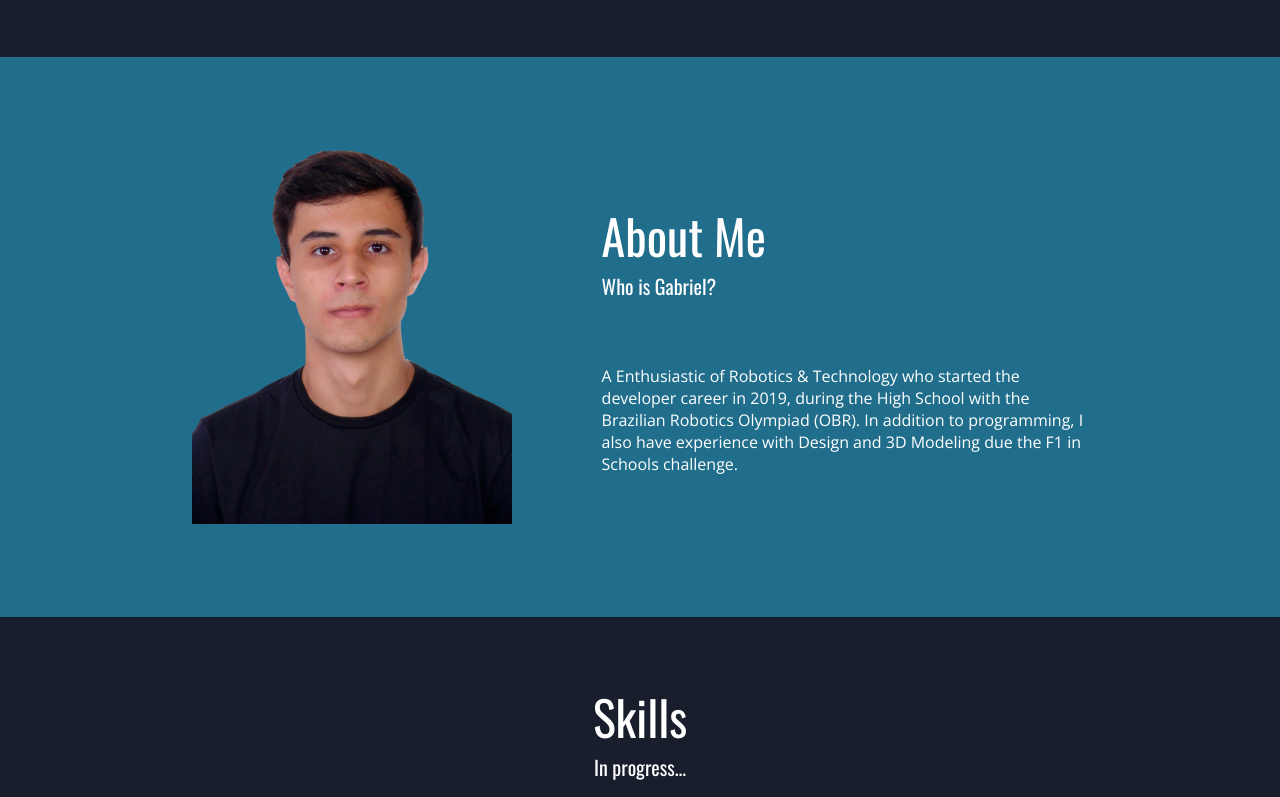
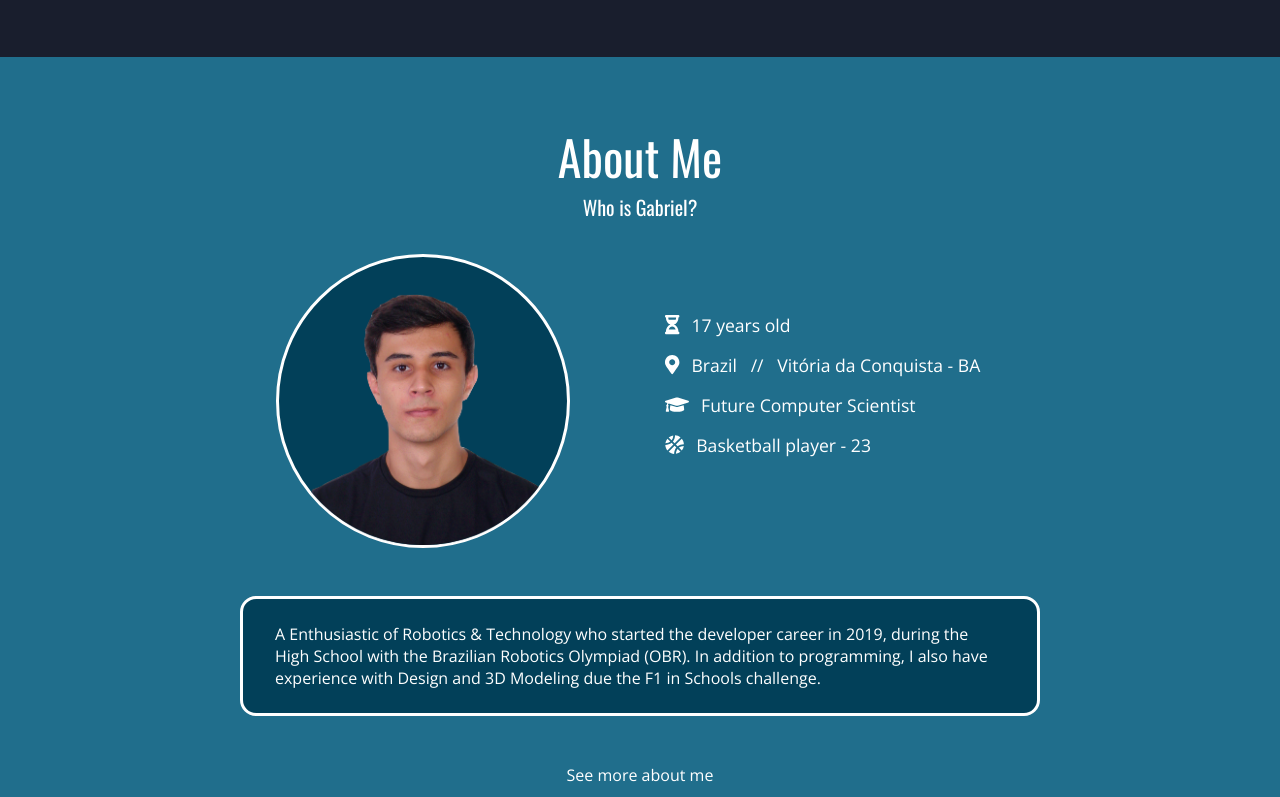
Before and after one commit to gabriel-dp/gabriel-dp.github.io_v1, a React (Create React App) app: page / in a window 1280 px wide. Shown: the part 703-1500 px from the top of the page. Built offline with nearby package versions, Linux system fonts and the light colour scheme; no server answers.

Commit message:
aboutme update

```diff
--- a/src/components/Header/index.jsx
+++ b/src/components/Header/index.jsx
@@ -1,8 +1,8 @@
 import { HeaderContainer, HeaderTitle, HeaderSubtitle } from './styles';
 
-const Header = ({ title, subtitle, bg, align = 'center'}) => {
+const Header = ({ title, subtitle, bg, bottom=4}) => {
     return (
-        <HeaderContainer align={align}>
+        <HeaderContainer bottom={bottom}>
             <HeaderTitle bg={bg}>{title}</HeaderTitle>
             <HeaderSubtitle bg={bg}>{subtitle}</HeaderSubtitle>
         </HeaderContainer>
--- a/src/components/Header/styles.js
+++ b/src/components/Header/styles.js
@@ -1,10 +1,10 @@
 import styled from 'styled-components';
 
 export const HeaderContainer = styled.div`
-    margin-bottom: 4rem;
+    margin-bottom: ${props => props.bottom}rem;
     display: flex;
     flex-direction: column;
-    align-items: ${props => props.align};
+    align-items: center;
 `;
 
 export const HeaderTitle = styled.h3`
--- /dev/null
+++ b/src/components/SeeMore/index.jsx
@@ -0,0 +1,11 @@
+import { SeeMoreContainer } from './styles';
+
+const SeeMore = (props) => {
+    return (
+        <SeeMoreContainer>
+            {props.children}
+        </SeeMoreContainer>
+    );
+}
+
+export default SeeMore;
--- /dev/null
+++ b/src/components/SeeMore/styles.js
@@ -0,0 +1,35 @@
+import styled from 'styled-components';
+
+export const SeeMoreContainer = styled.div`
+    color: ${props => props.theme.colors.white};
+
+    a, a:hover, a:focus, a:active {
+        text-decoration: none;
+        color: inherit;
+        font-size: 1rem;
+
+        @media (min-width: 750px) {
+            position: relative;
+            display: block;
+            transition: 0.25s;
+
+            ::after {
+                position: absolute;
+                content: "";
+                width: 100%;
+                height: 2px;
+                top: 100%;
+                left: 0;
+                background: ${props => props.theme.colors.white};
+                transition: transform 0.5s;
+                transform: scaleX(0);
+                transform-origin: right;
+            }
+
+            :hover::after {
+                transform: scaleX(1);
+                transform-origin: left;
+            }
+        }
+    }
+`;
--- a/src/pages/MainPage/AboutMe/index.jsx
+++ b/src/pages/MainPage/AboutMe/index.jsx
@@ -1,23 +1,40 @@
-import { AboutMeTabContainer, MySelf, MyPhoto, MyDescription } from './styles';
+import { AboutMeTabContainer, MySelf, MyPhoto, MyDetails, StyledIconFA , MyDescription} from './styles';
+import { faHourglassHalf, faMapMarkerAlt, faGraduationCap, faBasketballBall  } from '@fortawesome/free-solid-svg-icons';
 
 import Header from '../../../components/Header';
+import SeeMore from '../../../components/SeeMore';
 
 const AboutMe = ({innerRef}) => {
+
+    const myAge = parseInt((new Date() - new Date('06/19/2004')) / (1000*60*60*24*365));
+
     return (
         <div ref={innerRef}>
             <AboutMeTabContainer>
+                <Header bg={'dark'} bottom={2} title={'About Me'} subtitle={'Who is Gabriel?'}/>
                 <MySelf>
-                    <MyDescription>
-                        <Header bg={'dark'} align={'flex-start'} title={'About Me'} subtitle={'Who is Gabriel?'}/>
-                        <p>A Enthusiastic of Robotics & Technology who started the developer career in 2019, during the High School with the Brazilian Robotics Olympiad (OBR). In addition to programming, I also have experience with Design and 3D Modeling due the F1 in Schools challenge.</p>
-                    </MyDescription>
+                    <MyDetails>
+                        <p><StyledIconFA icon={faHourglassHalf}/>{myAge} years old</p>
+                        <p><StyledIconFA icon={faMapMarkerAlt}/>Brazil &nbsp;&nbsp;//&nbsp;&nbsp; Vitória da Conquista - BA</p>
+                        <p><StyledIconFA icon={faGraduationCap}/>Future Computer Scientist</p>
+                        <p><StyledIconFA icon={faBasketballBall}/>Basketball player - 23</p>
+                    </MyDetails>
                     <MyPhoto>
-                        <img src={require('../../../assets/images/model.png')} alt='a handsome guy'/>
+                        <img src={require('../../../assets/images/model-circle.png')} alt='a handsome guy'/>
                     </MyPhoto>
                 </MySelf>
+                <MyDescription>
+                    <p>A Enthusiastic of Robotics & Technology who started the developer career in 2019, during the High School with the Brazilian Robotics Olympiad (OBR). In addition to programming, I also have experience with Design and 3D Modeling due the F1 in Schools challenge.</p>
+                </MyDescription>
+                <SeeMore>
+                    <a aria-label='More Projects' target='_blanck' href='https://github.com/gabrieldp23?tab=repositories'>
+                        See more about me
+                    </a>
+                </SeeMore>
             </AboutMeTabContainer>
         </div>
     );
+
 }
 
 export default AboutMe;
--- a/src/pages/MainPage/AboutMe/styles.js
+++ b/src/pages/MainPage/AboutMe/styles.js
@@ -1,4 +1,5 @@
 import styled from 'styled-components';
+import { FontAwesomeIcon } from "@fortawesome/react-fontawesome";
 
 export const AboutMeTabContainer = styled.div`
     width: 100%;
@@ -12,54 +13,75 @@ export const AboutMeTabContainer = styled.div`
 `;
 
 export const MySelf = styled.div`
+    width: 100%;
+    max-width: 50rem;
     display: flex;
     flex-direction: row-reverse;
-    justify-content: space-between;
-    align-items: center;
-
-    @media (max-width: 900px) {
-        flex-direction: column;
-        align-items: center;
-    }
+    justify-content: space-around;
+    flex-wrap: wrap;
 `;
 
 export const MyPhoto = styled.div`
-    width: 100%;
-    margin-right: 10%;
     display: flex;
     align-items: center;
     justify-content: center;
     transition: all 0.25s ease;
+    border: 0.2rem ${props => props.theme.colors.white} solid;
+    border-radius: 50%;
+    background-color: ${props => props.theme.colors.secondary};
 
     img {
-        max-width: 20rem;
+        width: 100%;
+        max-width: 18rem;
     }
 
-    @media (max-width: 900px) {
-        margin: 0;
-        margin-top: 4rem;
-        img {
-            max-width: 15rem;
+    :hover {
+        background-color: ${props => props.theme.colors.secondary}CC;
+    }
+`;
+
+export const MyDetails = styled.div`
+    display: flex;
+    flex-direction: column;
+    align-items: flex-start;
+    justify-content: center;
+    margin: 2rem 0 3rem 0;
+    padding: 0 1.5rem;
+    cursor: default;
+
+    p {
+        font-size: 1.1rem;
+        padding-bottom: 1rem;
+        white-space: nowrap;
+        color: ${props => props.theme.colors.white};
+
+        :hover {
+            .icon {
+                transform: rotate(360deg);
+            }
         }
     }
 `;
 
+export const StyledIconFA = styled(FontAwesomeIcon).attrs({
+    className: 'icon'
+})`
+    font-size: 1.2rem;
+    color: ${props => props.theme.colors.white};
+    transition: all 0.5s ease-in-out;
+    margin-right: 0.75rem;
+`;
+
 export const MyDescription = styled.div`
-    display: flex;
-    flex-direction: column;
-    align-items: flex-start;
+    width: 100%;
+    max-width: 50rem;
+    background-color: ${props => props.theme.colors.secondary};
+    border-radius: 1rem;
+    margin: 3rem 0;
+    padding: 1.5rem 2rem;
+    border: 0.2rem ${props => props.theme.colors.white} solid;
 
     p {
-        font-size: 1rem;
         color: ${props => props.theme.colors.white};
     }
-
-    @media (max-width: 900px) {
-        width: 100%;
-        align-items: center;
-
-        p {
-            text-align: justify;
-        }
-    }
 `;
--- a/src/pages/MainPage/Home/index.jsx
+++ b/src/pages/MainPage/Home/index.jsx
@@ -8,7 +8,7 @@ const Home = ({goTo, innerRef, nextRef}) => {
             <HomeTabContainer>
                 <MainTitle>
                     <h1>Gabriel de Paula</h1>
-                    <h2>Programming and 3D Modelling</h2>
+                    <h2>Developer and 3D Modelator</h2>
                     <IconsContact/>
                 </MainTitle>
                 <Object3DContainer>
--- a/src/pages/MainPage/Home/styles.js
+++ b/src/pages/MainPage/Home/styles.js
@@ -39,7 +39,7 @@ export const MainTitle = styled.div`
     h2 {
         font-family: 'Open Sans', sans-serif;
         font-weight: 400;
-        font-size: 1.2em;
+        font-size: 1.3em;
         margin-bottom: 1.5rem;
     }
 `;
--- a/src/pages/MainPage/Projects/index.jsx
+++ b/src/pages/MainPage/Projects/index.jsx
@@ -2,8 +2,9 @@ import { useState, useEffect, useRef } from 'react';
 
 import Header from '../../../components/Header';
 import GithubCard from './GithubCard';
+import SeeMore from '../../../components/SeeMore';
 
-import { ProjectsTabContainer, CardsContainer, SeeMore } from './styles';
+import { ProjectsTabContainer, CardsContainer } from './styles';
 
 const Projects = ({innerRef}) => {
 
--- a/src/pages/MainPage/Projects/styles.js
+++ b/src/pages/MainPage/Projects/styles.js
@@ -24,37 +24,3 @@ export const CardsContainer = styled.div`
     flex-wrap: wrap;
     justify-content: space-evenly;
 `;
-
-export const SeeMore = styled.div`
-    color: ${props => props.theme.title === 'dark' ? props.theme.colors.text : props.theme.colors.white};
-
-    a, a:hover, a:focus, a:active {
-        text-decoration: none;
-        color: inherit;
-        font-size: 1rem;
-
-        @media (min-width: 750px) {
-            position: relative;
-            display: block;
-            transition: 0.25s;
-
-            ::after {
-                position: absolute;
-                content: "";
-                width: 100%;
-                height: 2px;
-                top: 100%;
-                left: 0;
-                background: ${props => props.theme.colors.white};
-                transition: transform 0.5s;
-                transform: scaleX(0);
-                transform-origin: right;
-            }
-
-            :hover::after {
-                transform: scaleX(1);
-                transform-origin: left;
-            }
-        }
-    }
-`;
```
Also changed, not shown: src/assets/images/model-circle.png (added), src/assets/images/model.png.
